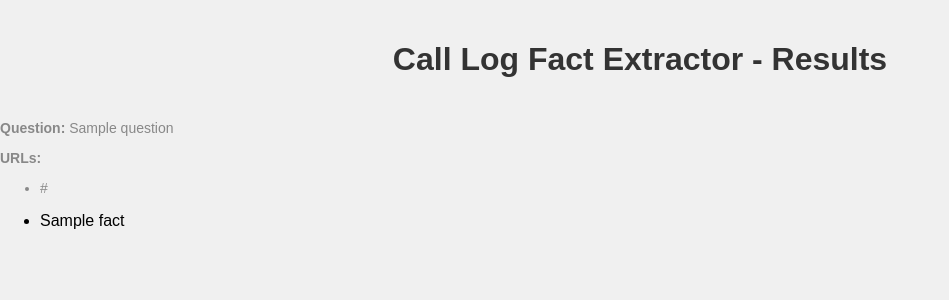
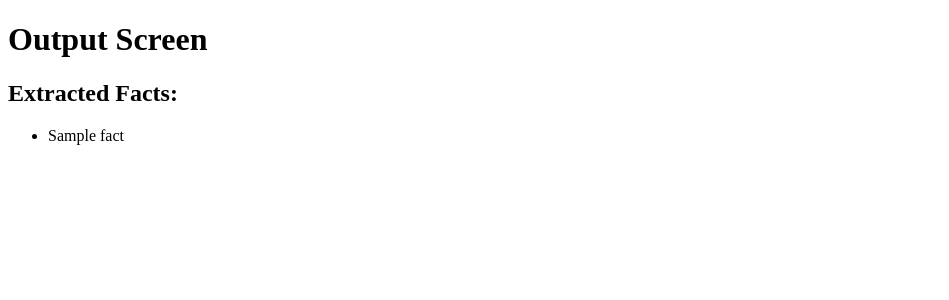
Before and after one commit to Sathvik-Chowdary-Veerapaneni/Cleric_AI_Engineer_Assginment_V2, a Flask app: template templates/output.html in a window 1280 px wide. Shown: the top 300 px of the page, without its empty margins (0-949 px from the left). Run offline with Flask 3, Linux system fonts and the light colour scheme; the template is opened without the code that fills it: most values are stand-ins (such as "Sample title", 1, 10 or a date in 2020).

Commit message:
Input and Output UI
- Deleted the old home.html
- Created a new file named input.html, which handles all the input text
  and other data.
- Output file will be used to display the answer to the question

```diff
--- a/templates/output.html
+++ b/templates/output.html
@@ -1,27 +1,11 @@
-<!DOCTYPE html>
+<!doctype html>
 <html>
     <head>
-    <title>Call Log Fact Extractor - Results</title>
-    <link rel="stylesheet" type="text/css" href="{{ url_for('static', filename='styles.css') }}">
-    <style>
-        .small-text {
-            font-size: 14px;
-            color: #888;
-        }
-    </style>
+        <title>Output Screen</title>
     </head>
     <body>
-    <h1>Call Log Fact Extractor - Results</h1>
-    <div class="small-text">
-        <p><strong>Question:</strong> {{ question }}</p>
-        <p><strong>URLs:</strong></p>
-        <ul>
-            {% for url in urls %}
-                <li>{{ url }}</li>
-            {% endfor %}
-        </ul>
-    </div>
-    <!-- Display the extracted facts here -->
+        <h1>Output Screen</h1>
+        <h2>Extracted Facts:</h2>
         <ul>
             {% for fact in facts %}
             <li>{{ fact }}</li>
```
Also changed, not shown: templates/home.html (deleted, +0 -26 lines), templates/input.html (added, +16 -0 lines). Lines whose indentation alone changed are shown as unchanged.
